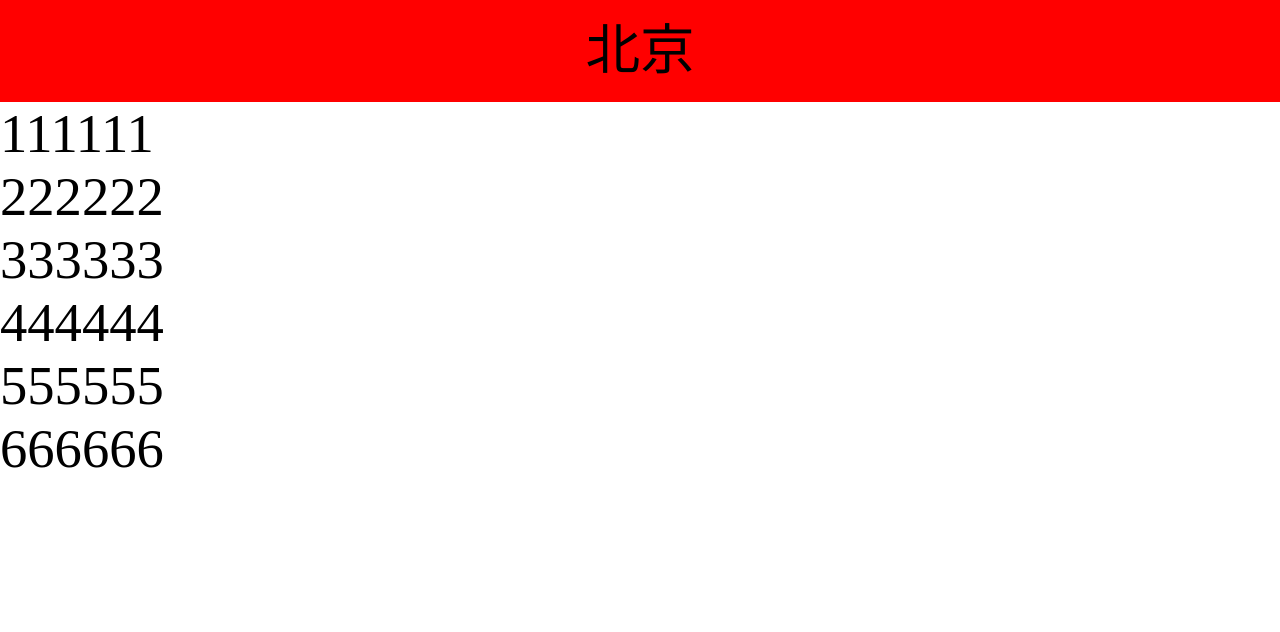
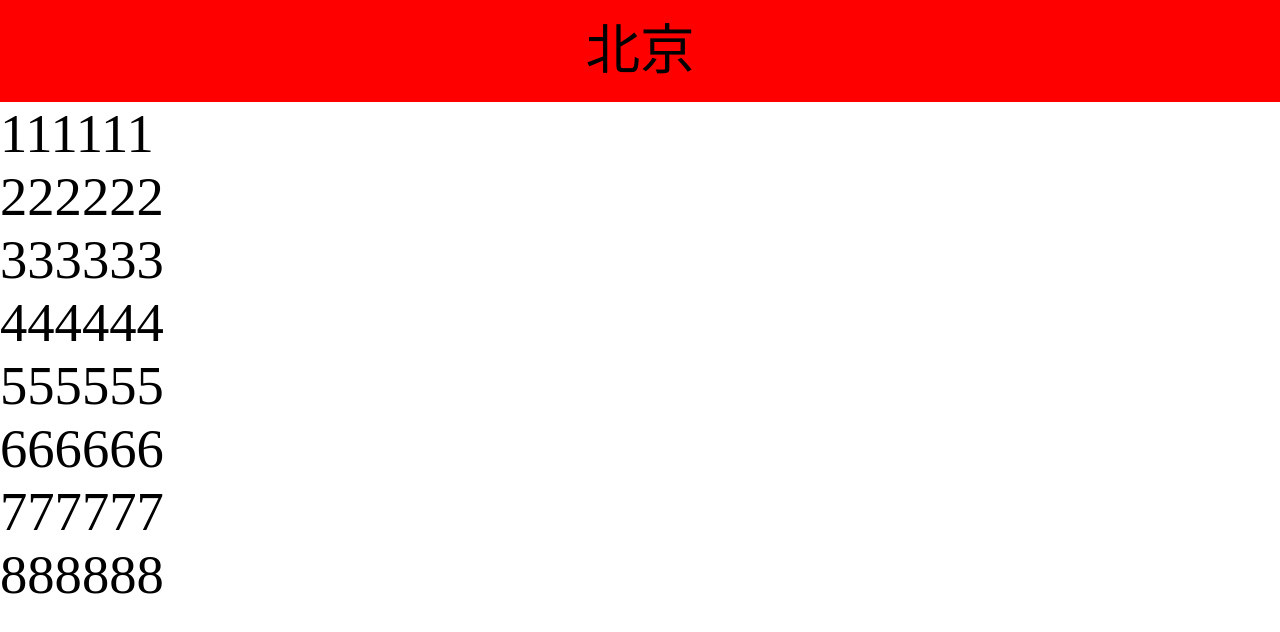
Before and after one commit to xiaomi666666/gloup, a plain HTML site: page src/index.html in a window 1280 px wide. Drawn offline with Linux system fonts and the light colour scheme.

Commit message:
完成内容

```diff
--- a/src/index.html
+++ b/src/index.html
@@ -25,6 +25,8 @@
                 <li>444444</li>
                 <li>555555</li>
                 <li>666666</li>
+                <li>777777</li>
+                <li>888888</li>
             </ul>
         </main>
     </div>
```
